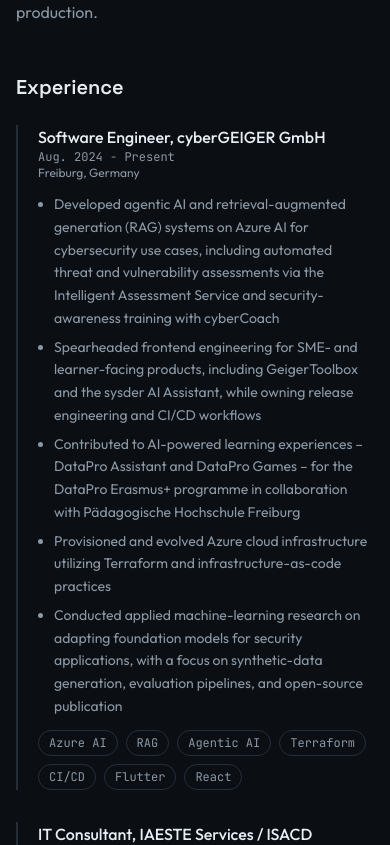
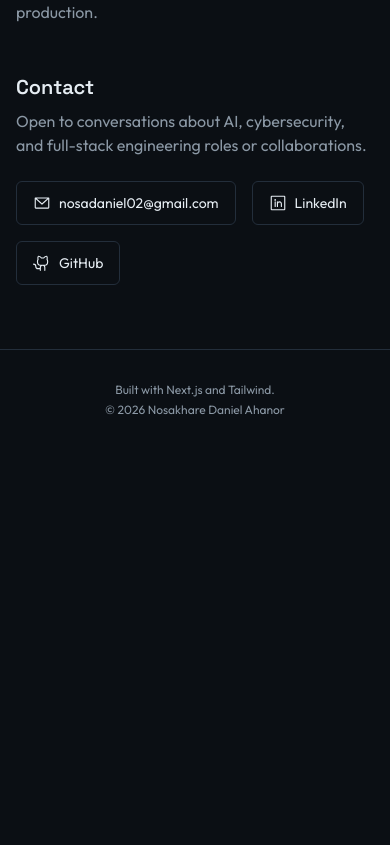
Before and after one commit to nosadaniel/nosadaniel.github.io, a Next.js app: page / in a window 390 px wide. Shown: the part 6020-6865 px from the top of the page. After the commit the page ends 6470 px from the top, so only its background shows below. Built offline with nearby package versions, Linux system fonts and the light colour scheme.

Commit message:
refactor: keep home page clean

```diff
--- a/src/components/sections/About.tsx
+++ b/src/components/sections/About.tsx
@@ -1,73 +1,12 @@
 import { EnvelopeSimple, LinkedinLogo, GithubLogo } from "@phosphor-icons/react/dist/ssr";
-import { Tag } from "@/components/ui/Tag";
 import { IconLink } from "@/components/ui/IconLink";
 import { profile } from "@/content/profile";
-import { experience } from "@/content/experience";
-import { education, certifications } from "@/content/education";
-import { skillGroups } from "@/content/skills";
 
 export function About() {
   return (
     <section id="about" className="mx-auto max-w-6xl px-4 py-16 sm:px-6 md:py-24">
       <h2 className="font-display text-3xl font-bold text-text-primary">About</h2>
       <p className="mt-4 max-w-prose leading-relaxed text-text-secondary">{profile.summary}</p>
-
-      <h3 className="mt-12 font-display text-xl font-semibold text-text-primary">Experience</h3>
-      <div className="mt-6 flex flex-col gap-8">
-        {experience.map((role) => (
-          <div key={`${role.company}-${role.period}`} className="border-l-2 border-border pl-5">
-            <div className="flex flex-wrap items-baseline justify-between gap-x-4">
-              <h4 className="font-medium text-text-primary">
-                {role.role}, {role.company}
-              </h4>
-              <span className="font-mono text-xs text-text-secondary">{role.period}</span>
-            </div>
-            <p className="text-xs text-text-secondary">{role.location}</p>
-            <ul className="mt-3 list-disc space-y-1.5 pl-4 text-sm leading-relaxed text-text-secondary">
-              {role.bullets.map((bullet) => (
-                <li key={bullet}>{bullet}</li>
-              ))}
-            </ul>
-            <div className="mt-3 flex flex-wrap gap-2">
-              {role.tags.map((tag) => (
-                <Tag key={tag}>{tag}</Tag>
-              ))}
-            </div>
-          </div>
-        ))}
-      </div>
-
-      <h3 className="mt-12 font-display text-xl font-semibold text-text-primary">Skills</h3>
-      <div className="mt-6 grid grid-cols-1 gap-6 sm:grid-cols-2">
-        {skillGroups.map((group) => (
-          <div key={group.group}>
-            <h4 className="text-sm font-medium text-text-primary">{group.group}</h4>
-            <div className="mt-2 flex flex-wrap gap-2">
-              {group.items.map((item) => (
-                <Tag key={item}>{item}</Tag>
-              ))}
-            </div>
-          </div>
-        ))}
-      </div>
-
-      <h3 className="mt-12 font-display text-xl font-semibold text-text-primary">Education & Certifications</h3>
-      <div className="mt-6 flex flex-col gap-4">
-        {education.map((entry) => (
-          <div key={entry.degree}>
-            <p className="font-medium text-text-primary">{entry.degree}</p>
-            <p className="text-sm text-text-secondary">
-              {entry.institution}, {entry.period}
-            </p>
-            {entry.detail && <p className="text-sm text-text-secondary">{entry.detail}</p>}
-          </div>
-        ))}
-      </div>
-      <div className="mt-6 flex flex-wrap gap-2">
-        {certifications.map((cert) => (
-          <Tag key={cert}>{cert}</Tag>
-        ))}
-      </div>
 
       <div id="contact" className="mt-12">
         <h3 className="font-display text-xl font-semibold text-text-primary">Contact</h3>
--- a/src/content/blog/efficient-domain-adaptation.mdx
+++ b/src/content/blog/efficient-domain-adaptation.mdx
@@ -55,11 +55,13 @@
 - **Instruction dataset:** [huggingface.co/datasets/nosadaniel/phishing-email-training-dataset](https://huggingface.co/datasets/nosadaniel/phishing-email-training-dataset)
 - **Training notebook:** [colab.research.google.com](https://colab.research.google.com/drive/1hjLVIx0QZ57dNkAaLahPSwoYZNQkpVXz)
 
-<StatCallout
-  stats={[
-    { label: "Accuracy", value: "93.4%" },
-    { label: "Precision", value: "97.4%" },
-    { label: "Recall", value: "89.1%" },
-    { label: "F1 Score", value: "93.1%" },
-  ]}
-/>
+---
+
+## Performance Summary
+
+| Metric | Value |
+|--------|-------|
+| Accuracy | 93.4% |
+| Precision | 97.4% |
+| Recall | 89.1% |
+| F1 Score | 93.1% |
```
Also changed, not shown: 1 other file (tests, documents, lock files or other folders).
